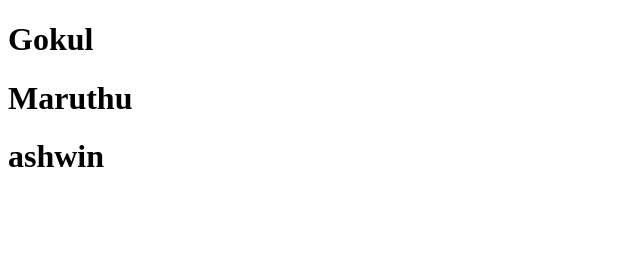
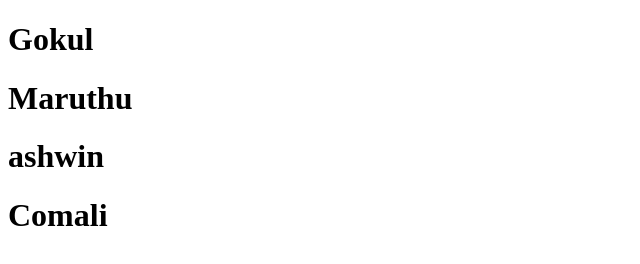
Before and after one commit to gokul-1006/sample, a plain HTML site: page index.html in a window 1280 px wide. Shown: the whole page, without its empty margins (0-640 px from the left). Drawn offline with Linux system fonts and the light colour scheme.

Commit message:
Update index.html

```diff
--- a/index.html
+++ b/index.html
@@ -9,5 +9,6 @@
     <h1>Gokul</h1>
         <h1>Maruthu</h1>
         <h1>ashwin</h1>
+    <h1>Comali</h1>
 </body>
 </html>
```
